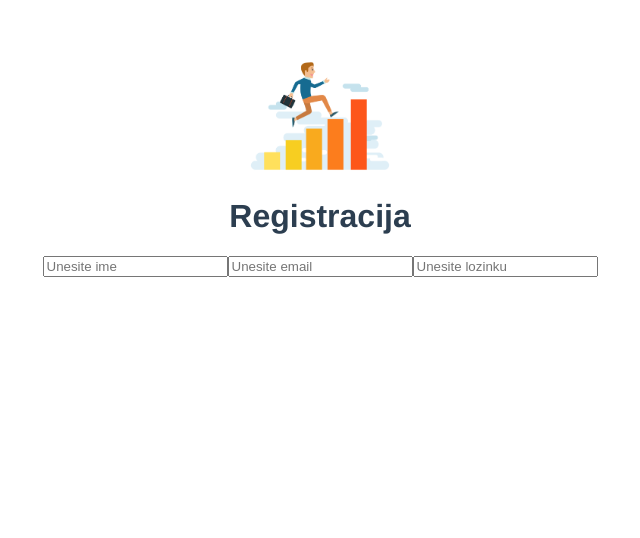
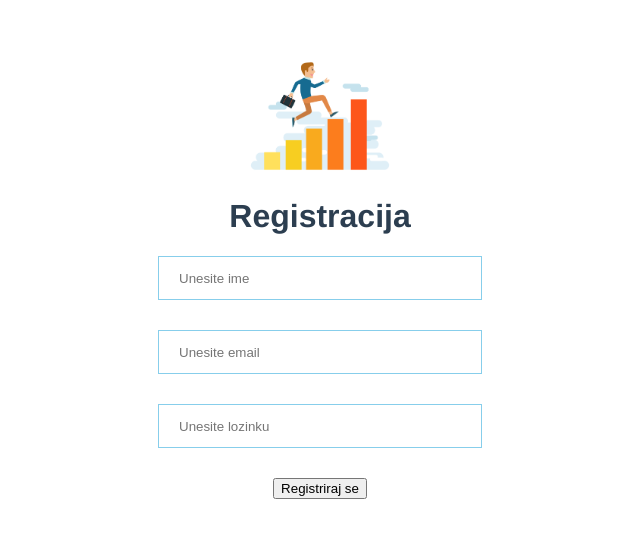
Before and after one commit to jurandarjanovic/careerlift-project, a Vue app: page / in a window 1280 px wide. Shown: the top 538 px of the page, without its empty margins (320-960 px from the left). Built offline with nearby package versions, Linux system fonts and the light colour scheme.

Commit message:
registracija-input polja

```diff
--- a/src/components/SignUp.vue
+++ b/src/components/SignUp.vue
@@ -1,10 +1,11 @@
 <template>
 <img class="logo1" src="../assets/logo1.png">
 <h1>Registracija</h1>
-<div>
+<div class="registracija">
     <input type="text" placeholder="Unesite ime" />
     <input type="email" placeholder="Unesite email" />
-    <input type="text" placeholder="Unesite lozinku" />
+    <input type="password" placeholder="Unesite lozinku" />
+    <button> Registriraj se </button>
 </div>
 </template>
 <script>
@@ -17,4 +18,17 @@ export default {
 .logo1{
     width: 150px;
 }
+.registracija input{
+    width: 300px;
+    height: 40px;
+    padding-left: 20px;
+    display: block;
+    margin-bottom: 30px;
+    margin-right: auto;
+    margin-left: auto;
+    border: 1px solid skyblue;
+}
+.registracija button{
+
+}
 </style>
```
